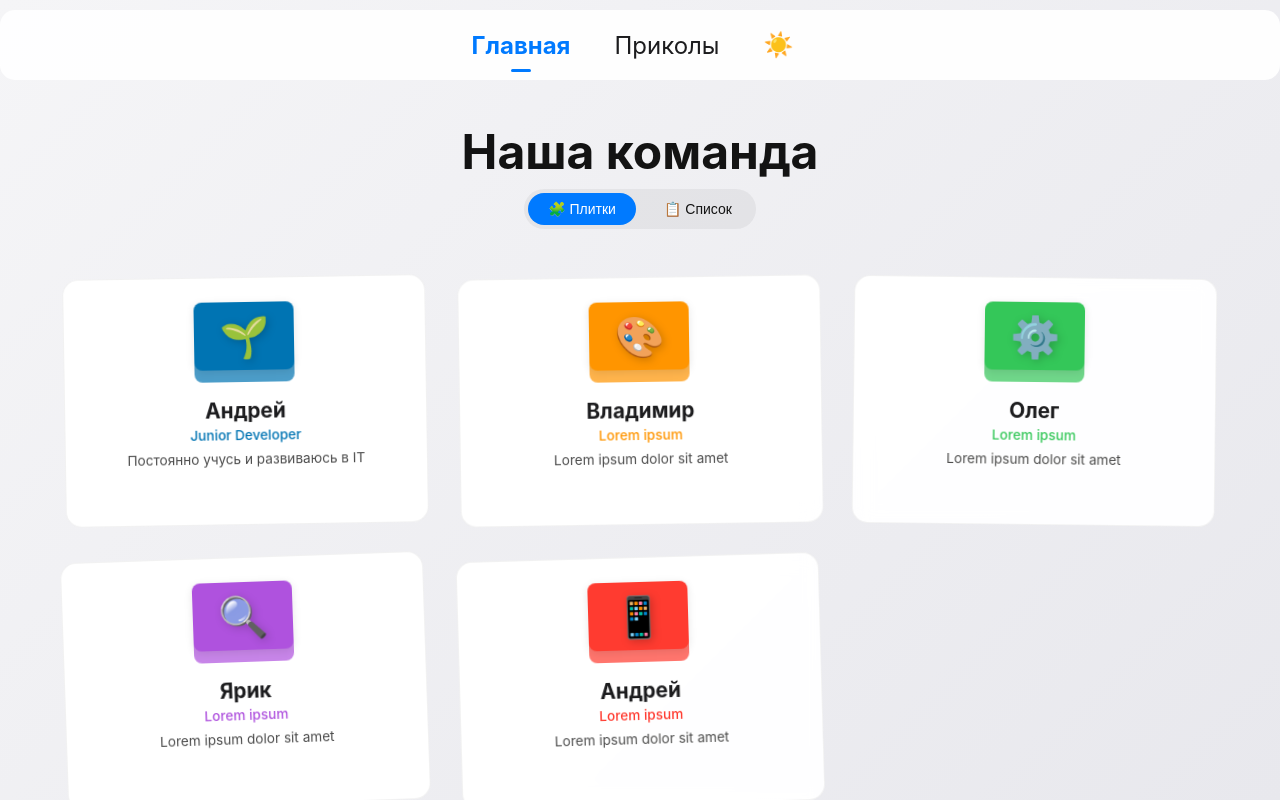
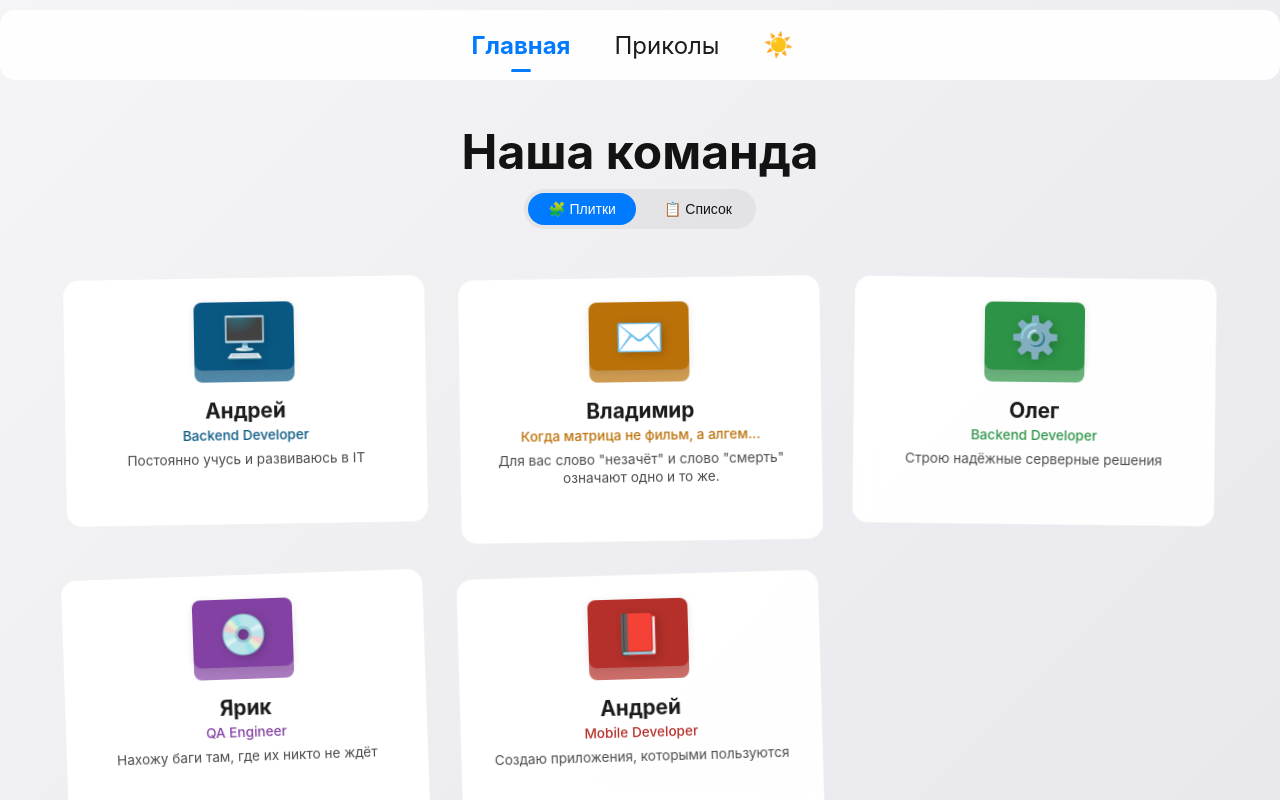
Before and after one commit to Barkosss/AVOYA, a React (Create React App) app: page / in a window 1280 px wide. Shown: the top 800 px of the page. Built offline with nearby package versions, Linux system fonts and the light colour scheme.

Commit message:
Update main card's

```diff
--- a/src/pages/Main/Main.jsx
+++ b/src/pages/Main/Main.jsx
@@ -1,71 +1,58 @@
 import Layout from "../../components/Layout";
 import { Link } from "react-router";
-import {useState} from "react";
+import { useState } from "react";
 import "./Main.css";
-import MemberModal from "../Team/MemberModal";
 
 export const teamMembers = [
     {
         id: 1,
         name: "Андрей",
-        link: "/barkos",
-        role: "Junior Developer",
-        emoji: "🌱",
+        link: "/team/barkos",
+        role: "Backend Developer",
+        emoji: "🖥️",
         shortBio: "Постоянно учусь и развиваюсь в IT",
-        fullBio: "Начинающий разработчик с годичным опытом изучения Java и активной работой с Go, C++. Интересуюсь архитектурой приложений и созданием удобных интерфейсов. Увлекается разработкой собственных проектов для автоматизации задач.",
-        funFact: "Хочет написать интерпретатор для C++",
-        color: "#0074b3",
-        achievements: ["Изучаю Java, C++, Go", "Разрабатываю приложения"]
+        color: "#095883"
     },
     {
         id: 2,
         name: "Владимир",
-        role: "Lorem ipsum",
-        emoji: "🎨",
-        shortBio: "Lorem ipsum dolor sit amet",
-        fullBio: "Lorem ipsum dolor sit amet, consectetur adipiscing elit. In in condimentum nisi. Fusce fringilla orci sit amet quam blandit, at.",
-        funFact: "Lorem ipsum",
-        color: "#ff9500",
-        achievements: ["20+ дизайн-проектов", "2 премии", "7 лет творчества"]
+        link: "/team/vova",
+        role: "Когда матрица не фильм, а алгем...",
+        emoji: "✉️",
+        shortBio: "Для вас слово \"незачёт\" и слово \"смерть\" означают одно и то же.",
+        color: "#bb7109"
     },
     {
         id: 3,
         name: "Олег",
-        role: "Lorem ipsum",
+        link: "/team/oleg",
+        role: "Backend Developer",
         emoji: "⚙️",
-        shortBio: "Lorem ipsum dolor sit amet",
-        fullBio: "Lorem ipsum dolor sit amet, consectetur adipiscing elit. In in condimentum nisi. Fusce fringilla orci sit amet quam blandit, at.",
-        funFact: "Lorem ipsum",
-        color: "#34c759",
-        achievements: ["50+ API", "99.9% аптайм", "8 лет опыта"]
+        shortBio: "Строю надёжные серверные решения",
+        color: "#2d9346"
     },
     {
         id: 4,
         name: "Ярик",
-        role: "Lorem ipsum",
-        emoji: "🔍",
-        shortBio: "Lorem ipsum dolor sit amet",
-        fullBio: "Lorem ipsum dolor sit amet, consectetur adipiscing elit. In in condimentum nisi. Fusce fringilla orci sit amet quam blandit, at.",
-        funFact: "Lorem ipsum",
-        color: "#af52de",
-        achievements: ["1000+ багов найдено", "5 лет тестирования", "Автоматизация 80%"]
+        link: "/team/krakin",
+        role: "QA Engineer",
+        emoji: "💿",
+        shortBio: "Нахожу баги там, где их никто не ждёт",
+        color: "#8342a3"
     },
     {
         id: 5,
         name: "Андрей",
-        role: "Lorem ipsum",
-        emoji: "📱",
-        shortBio: "Lorem ipsum dolor sit amet",
-        fullBio: "Lorem ipsum dolor sit amet, consectetur adipiscing elit. In in condimentum nisi. Fusce fringilla orci sit amet quam blandit, at.",
-        funFact: "Lorem ipsum",
-        color: "#ff3b30",
-        achievements: ["15+ приложений", "1 млн скачиваний", "6 лет опыта"]
+        link: "/team/snails",
+        role: "Mobile Developer",
+        emoji: "📕",
+        shortBio: "Создаю приложения, которыми пользуются",
+        color: "#b5302a"
     }
 ];
 
 export default function Main() {
-    const [selectedMember, setSelectedMember] = useState(null);
-    const [viewMode, setViewMode] = useState('grid'); // grid / list
+    const [viewMode, setViewMode] = useState('grid');
 
     const getRandomRotation = () => {
         return Math.random() * 4 - 2;
@@ -79,7 +66,6 @@ export default function Main() {
                         Наша команда
                     </h1>
 
-                    {/* Переключатель вида */}
                     <div className="view-toggle">
                         <button
                             className={`view-btn ${viewMode === 'grid' ? 'active' : ''}`}
@@ -98,11 +84,9 @@ export default function Main() {
 
                 <div className={`team-container ${viewMode}`}>
                     {teamMembers.map(member => (
-                        <Link to={member.link}>
+                        <Link to={member.link} key={member.id} className="team-folder-link">
                             <div
-                                key={member.id}
                                 className="team-folder"
-                                onClick={() => setSelectedMember(member)}
                                 style={{
                                     '--folder-color': member.color,
                                     transform: `rotate(${getRandomRotation()}deg)`
@@ -120,20 +104,12 @@ export default function Main() {
                                     <p className="folder-bio">{member.shortBio}</p>
                                 </div>
                                 <div className="folder-hint">
-                                    <span>📂 Открыть папку</span>
+                                    <span>📂 Открыть страницу</span>
                                 </div>
                             </div>
                         </Link>
                     ))}
                 </div>
-
-                {/* Модальное окно */}
-                {selectedMember && (
-                    <MemberModal
-                        member={selectedMember}
-                        onClose={() => setSelectedMember(null)}
-                    />
-                )}
             </div>
         </Layout>
     );
```
